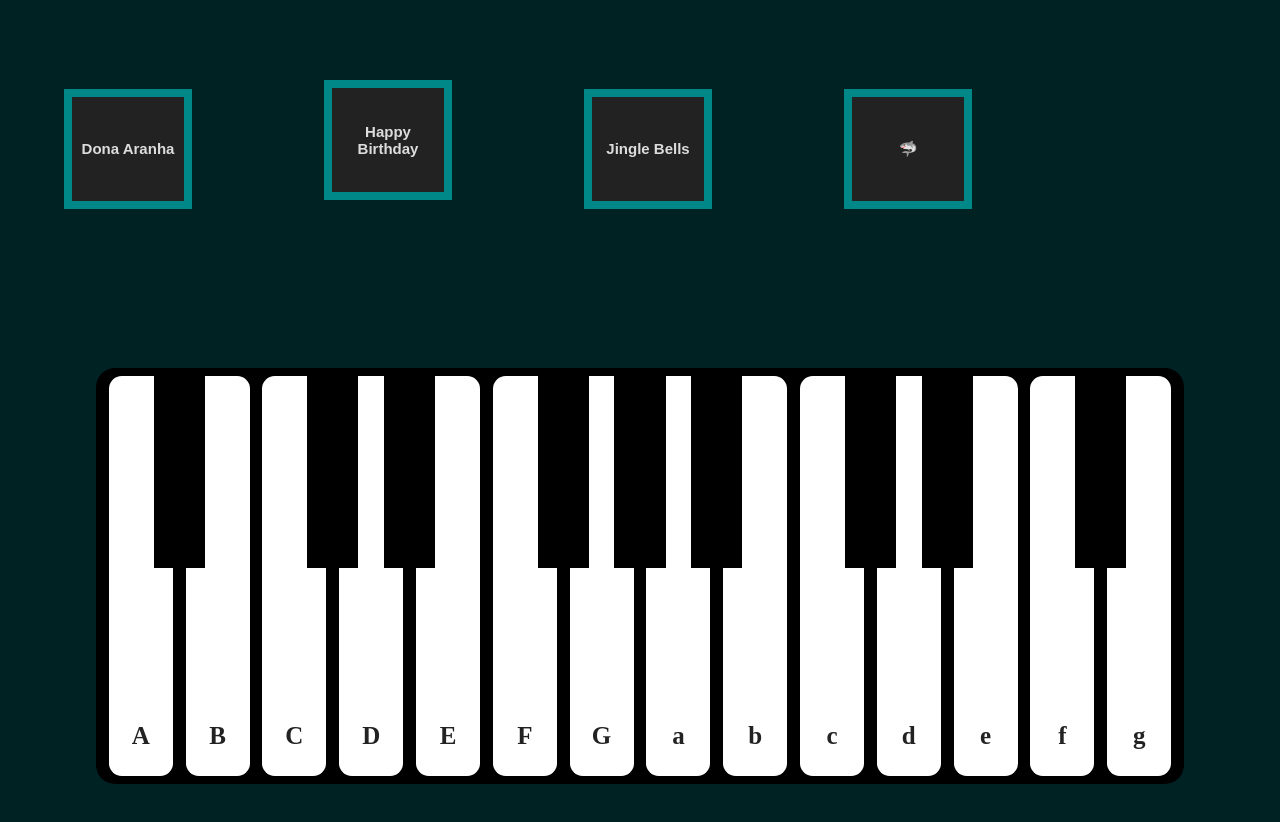
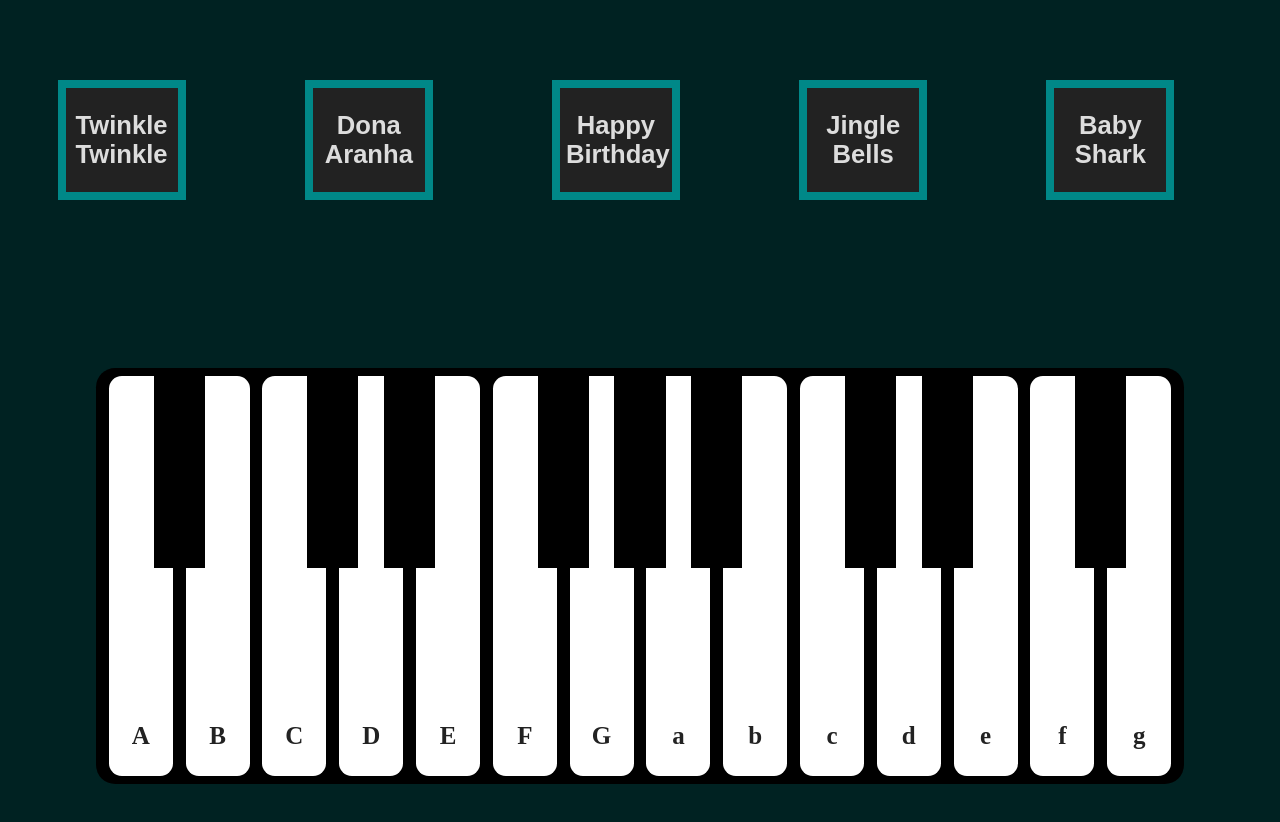
Before and after one commit to JamesBrandts/JamesBrandts.github.io, a plain HTML site: page piano2/index.html in a window 1280 px wide. Drawn offline with Linux system fonts and the light colour scheme.

Commit message:
Piano Helper Update

```diff
--- a/piano2/index.html
+++ b/piano2/index.html
@@ -10,10 +10,11 @@
         <link rel="stylesheet" href="style.css">
     </head>
     <body>
+        <button onclick="twinkle()">Twinkle Twinkle</button>
         <button onclick="spider()">Dona Aranha</button>
         <button onclick="birthday()">Happy Birthday</button>
         <button onclick="jingle()">Jingle Bells</button>
-        <button onclick="shark()">🦈</button>
+        <button onclick="shark()">Baby Shark</button>
         <div id="container">
             <div id="A" onclick="beep(110)" class="tecla">A</div>
             <div id="B" onclick="beep(123.5)" class="tecla">B</div>
--- a/piano2/style.css
+++ b/piano2/style.css
@@ -9,9 +9,9 @@ button{
     background-color: #222;
     color:#ddd;
     font-weight:bold;
-    font-size:15px;
+    font-size:2vw;
     text-align: center;
-    margin:10vh 5vw;
+    margin:10vh 4.5vw;
     border:solid 1vh #088;
     height: 15vh;
     width: 10vw;
```
